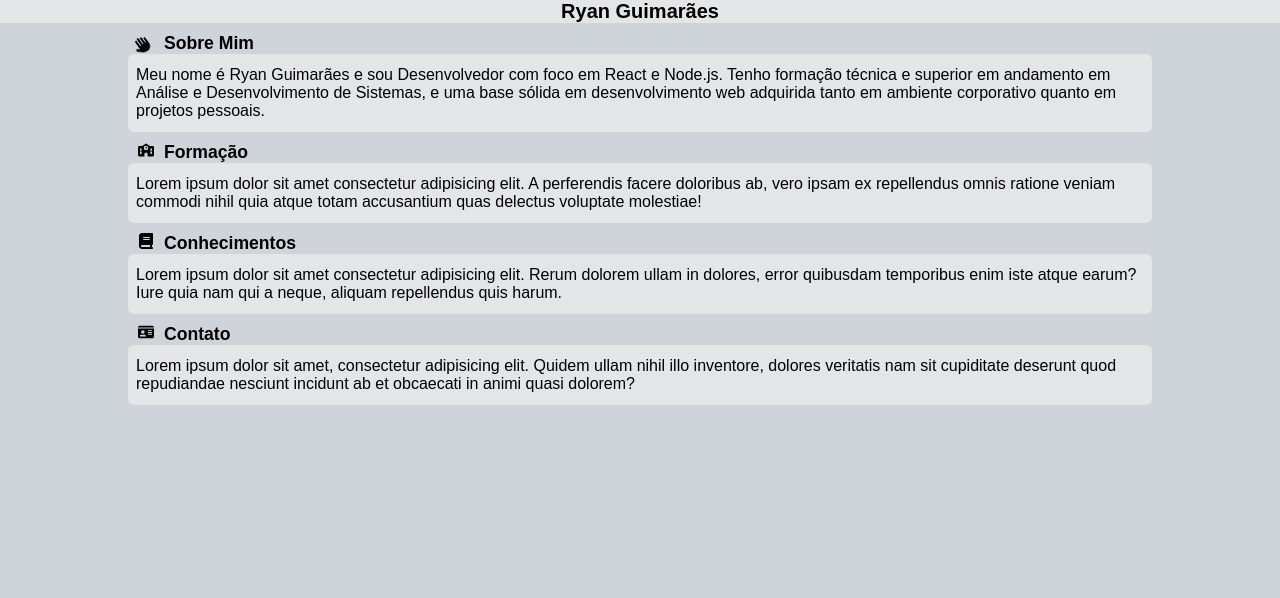
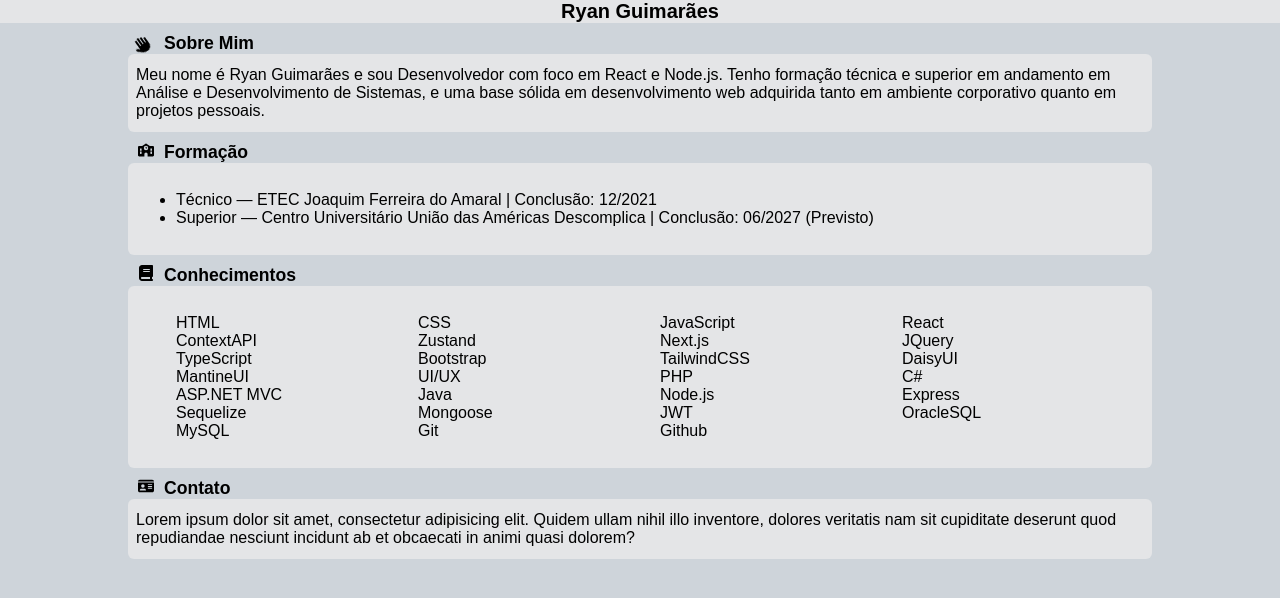
Before and after one commit to apt-get-ryan/curriculo-react, a React (Vite) app: page / in a window 1280 px wide. Shown: the top 598 px of the page. Built offline with nearby package versions, Linux system fonts and the light colour scheme.

Commit message:
Seções formação e conhecimentos preenchidas; componente Info adicionado

```diff
--- a/src/App.jsx
+++ b/src/App.jsx
@@ -2,6 +2,7 @@ import ContentBox from "./components/ContentBox";
 import Cabecalho from "./components/Cabecalho";
 import { FaSchool, FaBook, FaIdCard} from "react-icons/fa6";
 import AnimatedWave from "./components/AnimatedWave";
+import Info from "./components/Info";
 function App() {
   return (
     <div>
@@ -11,10 +12,41 @@ function App() {
           <p>Meu nome é Ryan Guimarães e sou Desenvolvedor com foco em React e Node.js. Tenho formação técnica e superior em andamento em Análise e Desenvolvimento de Sistemas, e uma base sólida em desenvolvimento web adquirida tanto em ambiente corporativo quanto em projetos pessoais.</p>
         </ContentBox>
         <ContentBox title={"Formação"} icon={<FaSchool/>}>
-          Lorem ipsum dolor sit amet consectetur adipisicing elit. A perferendis facere doloribus ab, vero ipsam ex repellendus omnis ratione veniam commodi nihil quia atque totam accusantium quas delectus voluptate molestiae!
+        <Info.List>
+          <Info.Item grau="Técnico" instituicao="ETEC Joaquim Ferreira do Amaral" conclusao="12/2021" concluido/>
+          <Info.Item grau="Superior" instituicao="Centro Universitário União das Américas Descomplica" conclusao="06/2027"/>
+        </Info.List>
         </ContentBox>
         <ContentBox title={"Conhecimentos"} icon={<FaBook/>}>
-          Lorem ipsum dolor sit amet consectetur adipisicing elit. Rerum dolorem ullam in dolores, error quibusdam temporibus enim iste atque earum? Iure quia nam qui a neque, aliquam repellendus quis harum.
+          <ul className="grid content-table">
+            <li>HTML</li>
+            <li>CSS</li>
+            <li>JavaScript</li>
+            <li>React</li>
+            <li>ContextAPI</li>
+            <li>Zustand</li>
+            <li>Next.js</li>
+            <li>JQuery</li>
+            <li>TypeScript</li>
+            <li>Bootstrap</li>
+            <li>TailwindCSS</li>
+            <li>DaisyUI</li>
+            <li>MantineUI</li>
+            <li>UI/UX</li>
+            <li>PHP</li>
+            <li>C#</li>
+            <li>ASP.NET MVC</li>
+            <li>Java</li>
+            <li>Node.js</li>
+            <li>Express</li>
+            <li>Sequelize</li>
+            <li>Mongoose</li>
+            <li>JWT</li>
+            <li>OracleSQL</li>
+            <li>MySQL</li>
+            <li>Git</li>
+            <li>Github</li>
+          </ul>
         </ContentBox>
         <ContentBox title={"Contato"} icon={<FaIdCard/>}>
           Lorem ipsum dolor sit amet, consectetur adipisicing elit. Quidem ullam nihil illo inventore, dolores veritatis nam sit cupiditate deserunt quod repudiandae nesciunt incidunt ab et obcaecati in animi quasi dolorem?
--- /dev/null
+++ b/src/components/Info/Item.jsx
@@ -0,0 +1,8 @@
+function Item({grau, instituicao, conclusao, concluido=false}) {
+  return (
+    <li>
+      {grau} &#8212; {instituicao} | Conclusão: {conclusao} {!concluido && "(Previsto)"}
+    </li>
+  )
+}
+export {Item};
--- /dev/null
+++ b/src/components/Info/List.jsx
@@ -0,0 +1,9 @@
+function List({children}) {
+  return (
+    <ul>
+      {children}
+    </ul>
+  )
+}
+
+export {List};
--- /dev/null
+++ b/src/components/Info/index.jsx
@@ -0,0 +1,9 @@
+import { Item } from "./Item";
+import { List } from "./List";
+
+
+const Info = {
+  Item: Item,
+  List: List
+}
+export default Info;
--- a/src/index.css
+++ b/src/index.css
@@ -48,6 +48,14 @@ body {
 .items-center {
   align-items: center;
 }
+
+.content-table {
+  grid-template-columns: repeat(2, 1fr);
+}
+.content-table li {
+  list-style: none;
+}
+
 /* fontes */
 h1 {
   font-size: 1.25rem;
@@ -88,7 +96,9 @@ h2 {
 }
 
 @media (min-width: 720px) {
-
+  .content-table {
+    grid-template-columns: repeat(4, 1fr);
+  }
 }
 
 @media (min-width: 1024px) {
```
